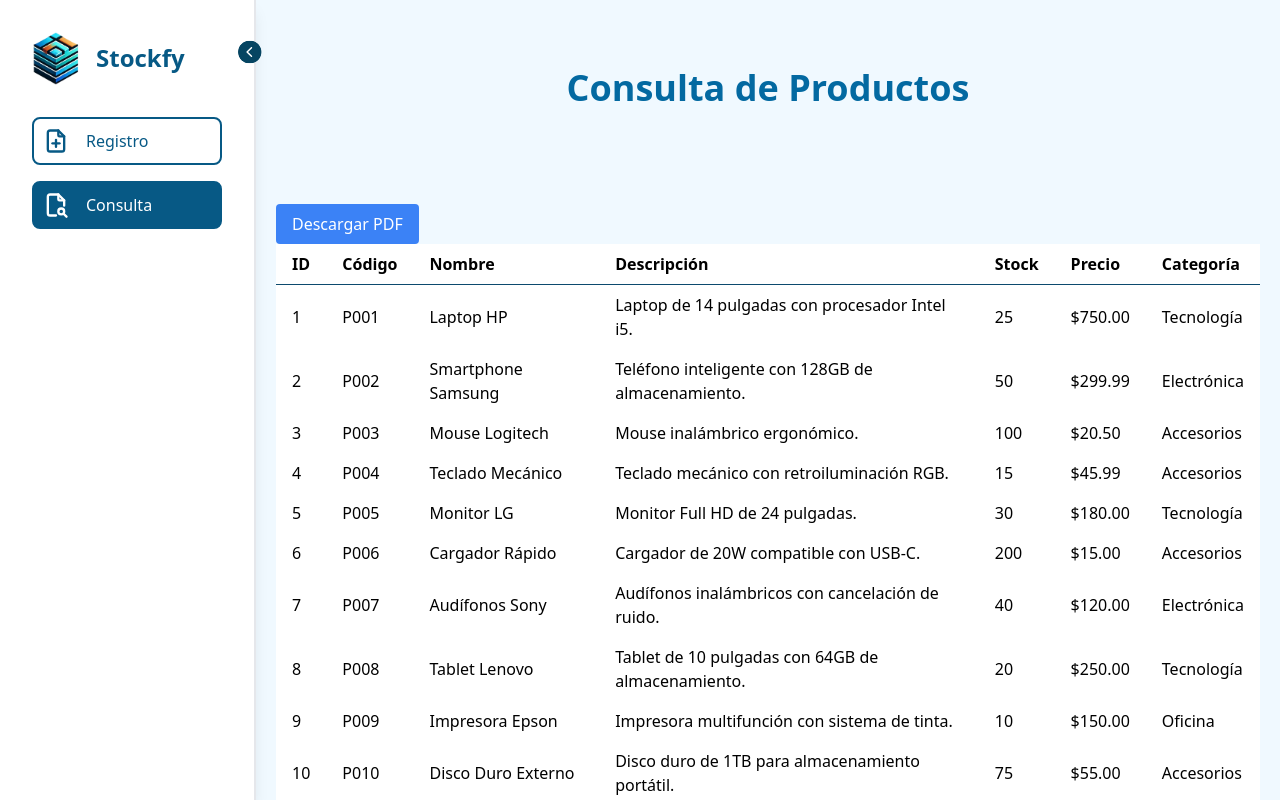
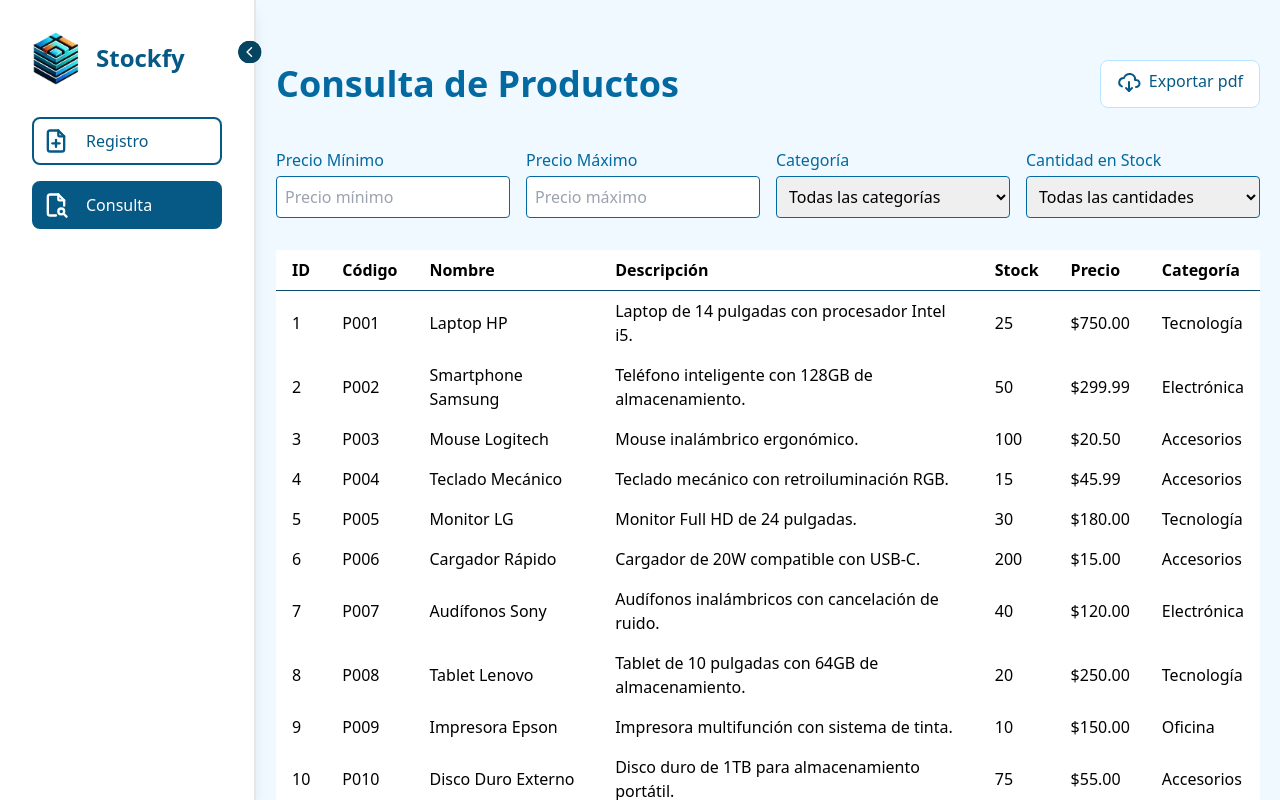
Before and after one commit to estitch/Stockfy, a React (Create React App) app in the folder react-frontend/: page /list-product in a window 1280 px wide. Built offline with nearby package versions, Linux system fonts and the light colour scheme; the HTML template or start-up script is replaced by a standard one.

Commit message:
feat(list): Se realizo los filtros de la tabla con el export PDF

```diff
--- a/react-frontend/package.json
+++ b/react-frontend/package.json
@@ -9,7 +9,6 @@
     "@testing-library/user-event": "^13.5.0",
     "autoprefixer": "^10.4.20",
     "axios": "^1.7.7",
-    "html2canvas": "^1.4.1",
     "html2pdf.js": "^0.10.2",
     "jspdf": "^2.5.2",
     "postcss": "^8.4.49",
@@ -19,6 +18,7 @@
     "react-router-dom": "^7.0.1",
     "react-scripts": "5.0.1",
     "sass": "^1.81.0",
+    "sonner": "^1.7.0",
     "tailwindcss": "^3.4.15",
     "web-vitals": "^2.1.4"
   },
--- /dev/null
+++ b/react-frontend/src/components/loader.jsx
@@ -0,0 +1,16 @@
+
+const InventoryLoader = () => {
+    return (
+        <div className="flex items-center justify-center h-screen bg-gray-100">
+            <div className="relative">
+                <div className="w-24 h-24 border-4 border-gray-300 rounded-full"></div>
+                <div className="w-24 h-24 border-4 border-blue-500 border-t-transparent rounded-full animate-spin absolute top-0 left-0"></div>
+                <div className="absolute top-1/2 left-1/2 transform -translate-x-1/2 -translate-y-1/2 text-gray-700 text-sm font-semibold">
+                    Cargando...
+                </div>
+            </div>
+        </div>
+    );
+};
+
+export default InventoryLoader;
--- a/react-frontend/src/pages/add-product.jsx
+++ b/react-frontend/src/pages/add-product.jsx
@@ -1,5 +1,6 @@
 import { useState } from "react";
-
+import { productAdapter } from "../adapter/product-adapter";
+import { Toaster, toast } from 'sonner'
 const ProductForm = () => {
   const [formData, setFormData] = useState({
     productCode: "",
@@ -30,6 +31,20 @@
       category: "",
     });
   };
+  const handleCreateProduct = async () => {
+    toast.promise(async () => {
+      await productAdapter.createProduct(formData)
+    }, {
+      loading: 'Creando producto...',
+      success: () => {
+        return 'Producto creado exitosamente'
+      },
+      error: (err) => {
+        console.error('Error al crear producto:', err)
+        return 'Error al crear producto por favor intenta de nuevo.'
+      }
+    })
+  }
 
   // Función para enviar los datos al endpoint
   const handleSubmit = async (e) => {
@@ -57,6 +72,7 @@
 
   return (
     <>
+    <Toaster />
     <h1 className="text-sky-700 text-4xl font-bold mb-20 mt-12 text-center">
       Registrar Productos
     </h1>
@@ -189,7 +205,7 @@
           </button>
           <button
             type="button"
-            onClick={handleReset}
+            onClick={handleCreateProduct}
             className="bg-white border border-sky-700 text-sky-700 px-4 py-2 rounded hover:bg-sky-100"
           >
             Limpiar
--- a/react-frontend/src/pages/list-product.jsx
+++ b/react-frontend/src/pages/list-product.jsx
@@ -3,46 +3,139 @@
 import ProductTable from '../components/table';
 import jsPDF from 'jspdf';
 import html2canvas from 'html2canvas';
+import InventoryLoader from '../components/loader';
+import { IconCloudDownload } from '@tabler/icons-react'
+import { Toaster, toast } from 'sonner'
+const QUANTITY_OPTIONS = [
+  { label: 'Todas las cantidades', value: 'all' },
+  { label: 'Menos de 10', value: '<10' },
+  { label: 'Entre 10 y 50', value: '10-50' },
+  { label: 'Entre 50 y 100', value: '50-100' },
+  { label: 'Más de 100', value: '>100' }
+];
+
+const CATEGORY_OPTIONS = [
+  { label: 'Todas las categorías', value: '' },
+  { label: 'Electrónica', value: 'electronica' },
+  { label: 'Accesorios', value: 'accesorios' },
+  { label: 'Oficina', value: 'oficina' },
+  { label: 'Hogar', value: 'hogar' },
+  { label: 'Computación', value: 'computacion' }
+];
+
 export default function ListProduct() {
   const tableRef = useRef();
   const [loading, setLoading] = useState(true);
-  const [products, setProducts] = useState([]);
+  const [allProducts, setAllProducts] = useState([]);
+  const [filteredProducts, setFilteredProducts] = useState([]);
+  const [filters, setFilters] = useState({
+    minPrice: '',
+    maxPrice: '',
+    category: '',
+    quantity: 'all'
+  });
 
   const exportToPDF = async () => {
+    try {
+      // Mostrar notificación de inicio
+      toast('Generando el PDF, por favor espera...', {
+        description: 'Estamos procesando el reporte.',
+        type: 'info',
+      });
+
       const reportElement = tableRef.current;
+      if (!reportElement) {
+        throw new Error('No se encontró el elemento para exportar.');
+      }
 
-    // Captura el contenido del DOM como imagen
       const canvas = await html2canvas(reportElement, { scale: 2 });
       const imgData = canvas.toDataURL('image/png');
+      const pdf = new jsPDF('l', 'mm', 'a4');
 
-    // Configuración del PDF en modo horizontal
-    const pdf = new jsPDF('l', 'mm', 'a4'); // 'l' para landscape
       const pageWidth = pdf.internal.pageSize.getWidth();
       const pageHeight = pdf.internal.pageSize.getHeight();
 
-    // Añade el título al PDF antes de incluir la imagen
       pdf.setFont('Helvetica', 'bold');
       pdf.setFontSize(20);
-    pdf.text('Reporte de Inventario', pageWidth / 2, 20, { align: 'center' }); // Título centrado
+      pdf.text('Reporte de Inventario', pageWidth / 2, 20, { align: 'center' });
 
-    // Ajusta la imagen debajo del título con márgenes
       const imgWidth = canvas.width;
       const imgHeight = canvas.height;
-    const ratio = Math.min(pageWidth / imgWidth, (pageHeight - 30) / imgHeight); // Espacio para el título
+      const ratio = Math.min(pageWidth / imgWidth, (pageHeight - 30) / imgHeight);
 
-    pdf.addImage(imgData, 'PNG', 10, 30, imgWidth * ratio - 20, imgHeight * ratio - 20); // Imagen ajustada
+      pdf.addImage(imgData, 'PNG', 10, 30, imgWidth * ratio - 20, imgHeight * ratio - 20);
       pdf.save('reporte-inventario.pdf');
+
+      // Mostrar notificación de éxito
+      toast.success('PDF generado exitosamente.', {
+        description: 'El archivo se ha descargado correctamente.',
+      });
+    } catch (error) {
+      // Mostrar notificación de error
+      toast.error('Error al generar el PDF.', {
+        description: error.message || 'Ocurrió un problema durante la exportación.',
+      });
+    }
   };
+
+  const handleFilterChange = (e) => {
+    const { name, value } = e.target;
+    setFilters(prev => ({ ...prev, [name]: value }));
+  };
+
+  const applyFilters = useCallback(() => {
+    let result = [...allProducts];
+
+    if (filters.minPrice) {
+      result = result.filter(product => product.price >= Number(filters.minPrice));
+    }
+
+    if (filters.maxPrice) {
+      result = result.filter(product => product.price <= Number(filters.maxPrice));
+    }
+
+    if (filters.category) {
+      result = result.filter(product =>
+        product.category.toLowerCase() === filters.category.toLowerCase()
+      );
+    }
+
+    if (filters.quantity !== 'all') {
+      switch (filters.quantity) {
+        case '<10':
+          result = result.filter(product => product.stock < 10);
+          break;
+        case '10-50':
+          result = result.filter(product => product.stock >= 10 && product.stock <= 50);
+          break;
+        case '50-100':
+          result = result.filter(product => product.stock > 50 && product.stock <= 100);
+          break;
+        case '>100':
+          result = result.filter(product => product.stock> 100);
+          break;
+        default:
+            break;
+      }
+    }
+
+    setFilteredProducts(result);
+  }, [filters, allProducts]);
+
+  useEffect(() => {
+    applyFilters();
+  }, [filters, applyFilters]);
 
   const fetchProducts = useCallback(async () => {
     setLoading(true);
     try {
       const productsData = await productAdapter.getTransformedProducts();
-      console.log('Productos transformados:', productsData);
-      setProducts(productsData); // Aquí ya no desestructuramos
+      setAllProducts(productsData);
+      setFilteredProducts(productsData);
     } catch (error) {
       console.error('Error fetching products:', error);
-      setProducts([]); // Establecemos un array vacío en caso de error
+      setAllProducts([]);
+      setFilteredProducts([]);
     } finally {
       setLoading(false);
     }
@@ -55,20 +148,101 @@
   return (
     <div>
       {loading ? (
-        <p>Cargando productos...</p>
+        <InventoryLoader/>
       ) : (
         <>
-        <h1 className="text-sky-700 text-4xl font-bold mb-20 mt-12 text-center">
+        <Toaster />
+        <div className='my-10 flex justify-between items-center'>
+          <h1 className="text-sky-700 text-4xl font-bold text-center">
               Consulta de Productos
             </h1>
+
           <button
               onClick={exportToPDF}
-        className="mt-4 px-4 py-2 bg-blue-500 text-white rounded"
+              className="flex px-4 py-2 h-12 bg-white border border-sky-200 text-sky-800 rounded-lg hover:border-sky-900"
             >
-        Descargar PDF
+              <IconCloudDownload className= ' mr-2 'stroke={2} />
+              Exportar pdf
           </button>
-        <div  ref={tableRef}>
-          <ProductTable products={products} />
+        </div>
+
+          {/* Filtros */}
+          <div className="grid grid-cols-2 lg:grid-cols-4 gap-4 mb-8">
+            {/* Filtro de Precio Mínimo */}
+            <div>
+              <label htmlFor="minPrice" className="block text-sky-700 font-medium mb-1">
+                Precio Mínimo
+              </label>
+              <input
+                type="number"
+                id="minPrice"
+                name="minPrice"
+                value={filters.minPrice}
+                onChange={handleFilterChange}
+                className="w-full border border-sky-700 rounded p-2 focus:outline-none focus:ring focus:ring-sky-300"
+                placeholder="Precio mínimo"
+              />
+            </div>
+
+            {/* Filtro de Precio Máximo */}
+            <div>
+              <label htmlFor="maxPrice" className="block text-sky-700 font-medium mb-1">
+                Precio Máximo
+              </label>
+              <input
+                type="number"
+                id="maxPrice"
+                name="maxPrice"
+                value={filters.maxPrice}
+                onChange={handleFilterChange}
+                className="w-full border border-sky-700 rounded p-2 focus:outline-none focus:ring focus:ring-sky-300"
+                placeholder="Precio máximo"
+              />
+            </div>
+
+            {/* Filtro de Categoría */}
+            <div>
+              <label htmlFor="category" className="block text-sky-700 font-medium mb-1">
+                Categoría
+              </label>
+              <select
+                id="category"
+                name="category"
+                value={filters.category}
+                onChange={handleFilterChange}
+                className="w-full border border-sky-700 rounded p-2 focus:outline-none focus:ring focus:ring-sky-300"
+              >
+                {CATEGORY_OPTIONS.map((option) => (
+                  <option key={option.value} value={option.value}>
+                    {option.label}
+                  </option>
+                ))}
+              </select>
+            </div>
+
+            {/* Filtro de Cantidad */}
+            <div>
+              <label htmlFor="quantity" className="block text-sky-700 font-medium mb-1">
+                Cantidad en Stock
+              </label>
+              <select
+                id="quantity"
+                name="quantity"
+                value={filters.quantity}
+                onChange={handleFilterChange}
+                className="w-full border border-sky-700 rounded p-2 focus:outline-none focus:ring focus:ring-sky-300"
+              >
+                {QUANTITY_OPTIONS.map((option) => (
+                  <option key={option.value} value={option.value}>
+                    {option.label}
+                  </option>
+                ))}
+              </select>
+            </div>
+          </div>
+
+          <div ref={tableRef}>
+            <ProductTable products={filteredProducts} />
           </div>
         </>
       )}
```
Also changed, not shown: 1 other file (tests, documents, lock files or other folders). Lines whose indentation alone changed are shown as unchanged.
